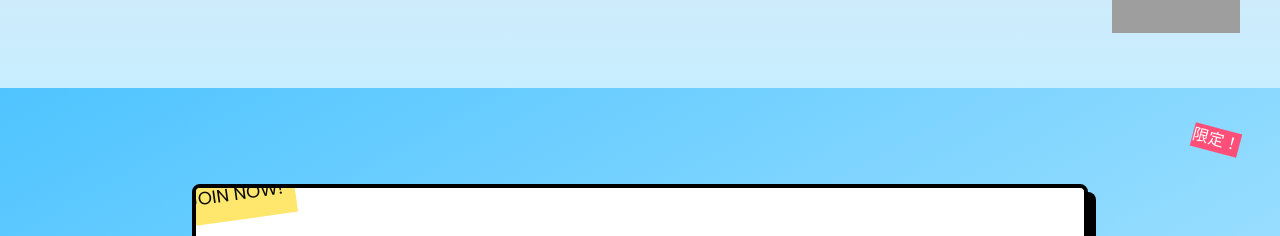
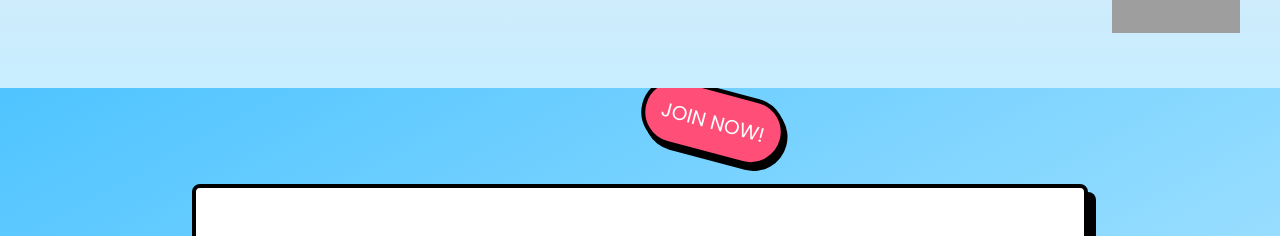
Before and after one commit to itsanishjain/social-splash-design, a React (Vite) app: page / in a window 1280 px wide. Shown: the part 716-952 px from the top of the page. Built offline with nearby package versions, Linux system fonts and the light colour scheme; grey boxes are pictures that could not be loaded; a web font is replaced by a local one.

Commit message:
Fix: Move speech bubble element
Move the speech bubble element above the button div in the CTA component.

```diff
--- a/src/components/CTA.tsx
+++ b/src/components/CTA.tsx
@@ -1,4 +1,3 @@
-
 import React from "react";
 import { motion } from "framer-motion";
 import { Button } from "@/components/ui/button";
@@ -20,12 +19,14 @@ const CTA = () => {
     >
       {/* Manga style decorative elements */}
       <motion.div
-        className="absolute top-10 right-10 starburst bg-[#FF4F79] text-white border-black z-10 font-manga-accent"
+        className={`absolute top-0 left-1/2 transform -translate-x-1/2 -translate-y-1/2 starburst ${
+          darkMode ? "bg-[#8B5CF6]" : "bg-[#FF4F79]"
+        } text-white p-4 rounded-full border-4 border-black z-20 font-manga-accent text-xl shadow-[4px_4px_0px_#000] dark:shadow-[4px_4px_0px_#111827]`}
         initial={{ scale: 0, rotate: 0 }}
         animate={{ scale: 1, rotate: 15 }}
         transition={{ duration: 0.5, delay: 0.3 }}
       >
-        限定！
+        JOIN NOW!
       </motion.div>
 
       <div className="absolute inset-0 dot-pattern opacity-30"></div>
@@ -60,12 +61,6 @@ const CTA = () => {
           animate={{ scale: 1, opacity: 1 }}
           transition={{ duration: 0.5 }}
         >
-          <div className={`absolute -top-5 -left-5 manga-panel-small p-3 ${
-            darkMode ? "bg-[#FFD700]" : "bg-[#FFE66D]"
-          } rotate-[-8deg] border-black font-manga-accent text-lg`}>
-            JOIN NOW!
-          </div>
-
           <motion.div
             initial={{ y: -20, opacity: 0 }}
             animate={{ y: 0, opacity: 1 }}
```
